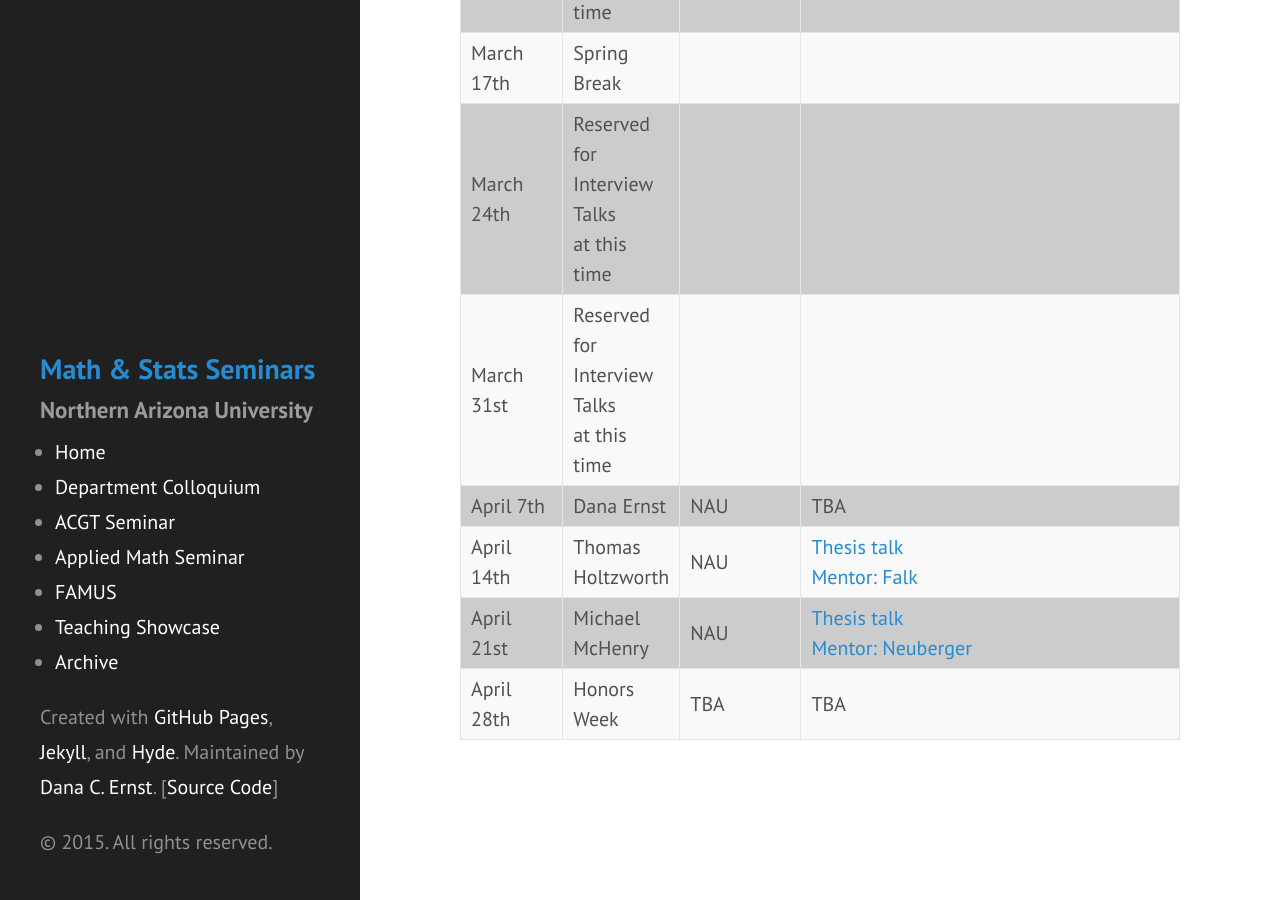
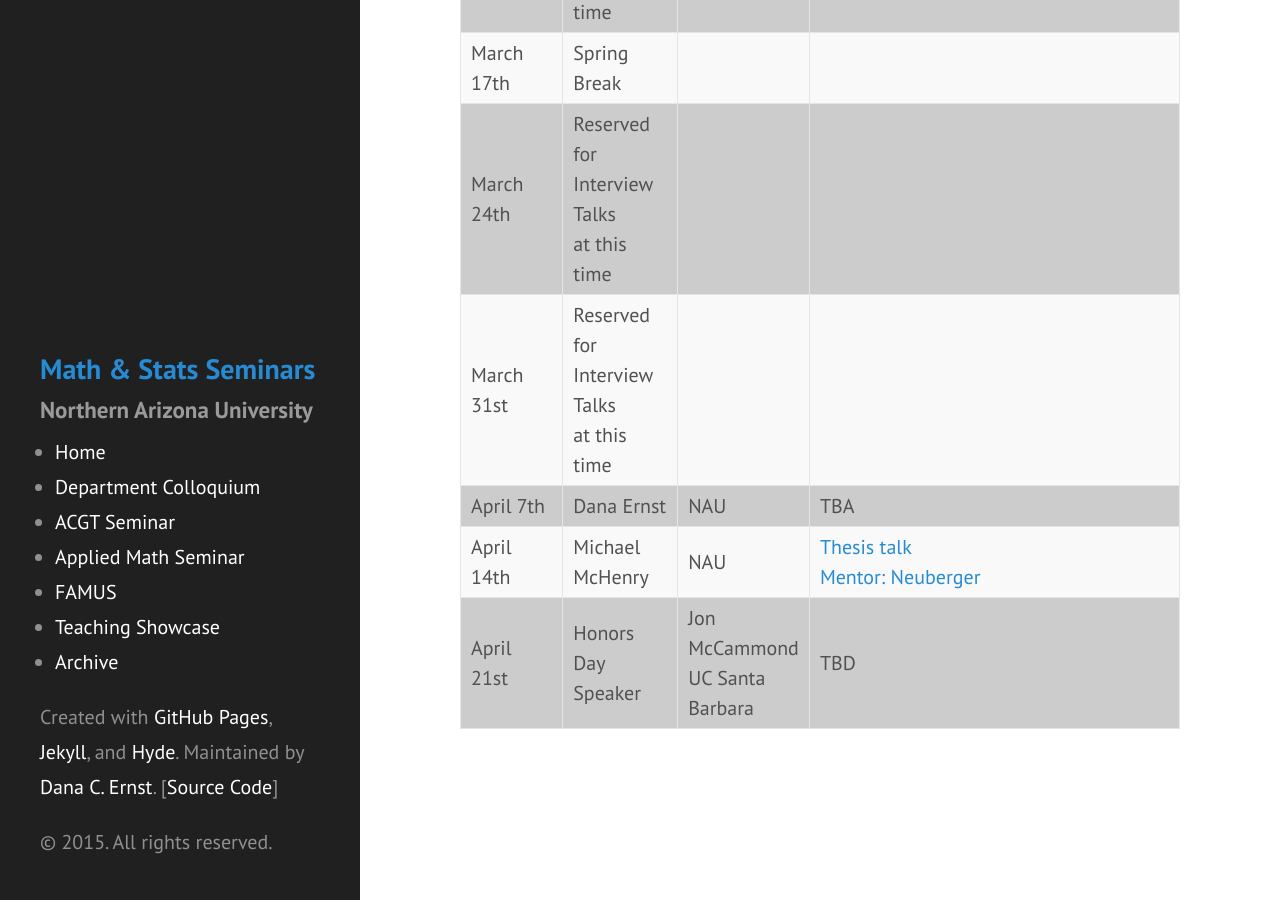
Before and after one commit to NAUMathStat/seminars, a Jekyll site: the page built from colloquiumSpring2015.md, in a window 1280 px wide and 900 px high, scrolled down 1458 px. Built offline with Jekyll 4.4.1, drawn with Linux system fonts in a browser that asks for light colours; Markdown is read by kramdown in place of the engine named in the settings; formulas are drawn with MathJax 3.

Commit message:
Update colloquiumSpring2015.md

```diff
--- a/colloquiumSpring2015.md
+++ b/colloquiumSpring2015.md
@@ -129,23 +129,16 @@ Invariant Subspaces for a Nonlinear PDE on the Sierpinski Gasket.</a></td>
 
 <tr>
   <td>April 14th</td>
-  <td>Thomas Holtzworth</td>
-  <td>NAU</td>
-<td><a href="{{ site.baseurl }}/colloquium_files/holtzworth_041415.pdf" target="_blank">Thesis talk<br>Mentor: Falk</a></td>
-</tr>
-
-<tr>
-  <td>April 21st</td>
   <td>Michael McHenry </td>
   <td>NAU</td>
 <td><a href="{{ site.baseurl }}/colloquium_files/mchenry_042115.pdf" target="_blank">Thesis talk<br>Mentor: Neuberger</a></td>
 </tr>
 
 <tr>
-  <td>April 28th</td>
-  <td>Honors Week</td>
-  <td>TBA</td>
-<td>TBA</td>
+  <td>April 21st</td>
+  <td>Honors Day Speaker</td>
+  <td>Jon McCammond<br>UC Santa Barbara</td>
+<td>TBD</td>
 </tr>
 
 \*Schedule Change February 17th and 24th
```
